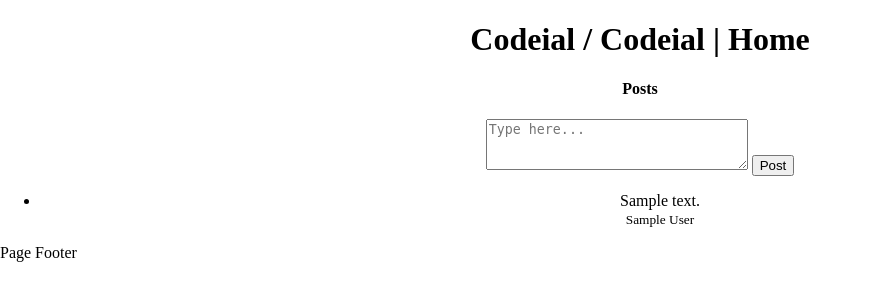
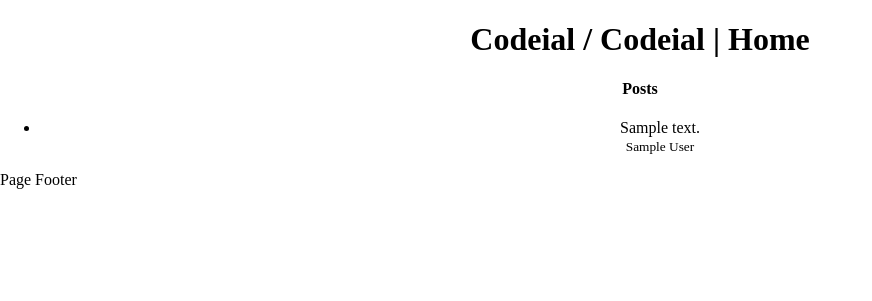
Before and after one commit to banerjee08/codeial, a Node server app: page / in a window 1280 px wide. Shown: the part 70-371 px from the top of the page, without its empty margins (0-872 px from the left). Run offline with Node 20, Linux system fonts and the light colour scheme; tables that the repository leaves empty hold one stand-in row (values such as "Sample post"); some libraries are stand-ins or nearby versions.

Commit message:
check authentication on creating post

```diff
--- a/routes/posts.js
+++ b/routes/posts.js
@@ -2,9 +2,11 @@ const express = require('express');
 
 const router = express.Router();
 
+const passport = require('passport');
+
 const postsController = require('../controllers/posts_controller');
 
 // access posts_controller
-router.post('/create', postsController.create);
+router.post('/create',passport.checkAuthentication, postsController.create);
 
 module.exports = router;
--- a/views/home.ejs
+++ b/views/home.ejs
@@ -17,10 +17,13 @@
     <!-- creating a post -->
     <section id="feed-posts">
         <h4>Posts</h4>
-        <form action="/posts/create" id="new-post-form" method="POST">
-            <textarea name="content" cols="30" rows="3" placeholder="Type here..."></textarea>
-            <input type="submit" value="Post">
-        </form>
+        <!-- if statement to display the form who has signed in -->
+        <% if(locals.user){ %>
+            <form action="/posts/create" id="new-post-form" method="POST">
+                <textarea name="content" cols="30" rows="3" placeholder="Type here..."></textarea>
+                <input type="submit" value="Post">
+            </form>
+        <% } %>
         <!-- for loop through each post -->
         <div id="posts-list-container">
             <ul>
```
